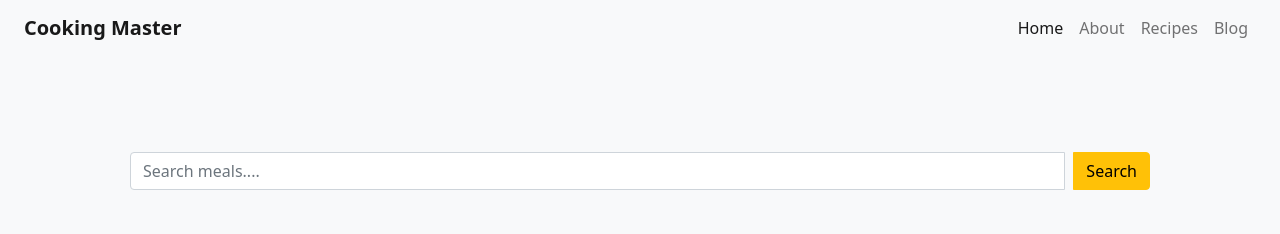
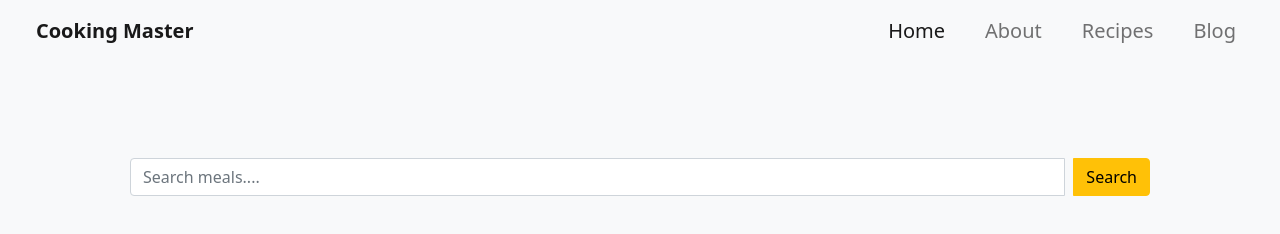
Before and after one commit to ahsanarique/cooking-master, a plain HTML site: page index.html in a window 1280 px wide. Drawn offline with nearby package versions, Linux system fonts and the light colour scheme.

Commit message:
navbar alignments

```diff
--- a/app.js
+++ b/app.js
@@ -4,10 +4,10 @@ const mealApi = {
   details: "https://www.themealdb.com/api/json/v1/1/lookup.php?i=",
 };
 
-const mealList = document.getElementById("meal-list");
-
 // Updates main page upon search
 const updateResult = (data) => {
+  const mealList = document.getElementById("meal-list");
+
   const mealCardList = data.map((card) => {
     const cardList = `<div>
     <div class="card col m-4 shadow rounded border-0" style="width: 18rem;" data-bs-toggle="modal" data-bs-target="#exampleModal">
--- a/index.html
+++ b/index.html
@@ -17,10 +17,10 @@
 
   <body class="bg-light">
     <!-- Navbar -->
-    <header class="sticky-top container-fluid">
+    <header class="sticky-top">
       <nav class="navbar navbar-expand-lg navbar-light bg-light">
         <div class="container-fluid">
-          <a class="navbar-brand fw-bolder" href="#">Cooking Master</a>
+          <a class="navbar-brand fw-bolder mx-4" href="#">Cooking Master</a>
           <button
             class="navbar-toggler"
             type="button"
@@ -33,11 +33,17 @@
             <span class="navbar-toggler-icon"></span>
           </button>
           <div class="collapse navbar-collapse" id="navbarNavAltMarkup">
-            <div class="navbar-nav ms-auto">
-              <a class="nav-link active" aria-current="page" href="#">Home</a>
-              <a class="nav-link" href="#">About</a>
-              <a class="nav-link" href="#">Recipes</a>
-              <a class="nav-link" href="#" tabindex="-1" aria-disabled="false"
+            <div class="navbar-nav fs-5 ms-auto">
+              <a class="nav-link active me-4" aria-current="page" href="#"
+                >Home</a
+              >
+              <a class="nav-link me-4" href="#">About</a>
+              <a class="nav-link me-4" href="#">Recipes</a>
+              <a
+                class="nav-link me-4"
+                href="#"
+                tabindex="-1"
+                aria-disabled="false"
                 >Blog</a
               >
             </div>
```
